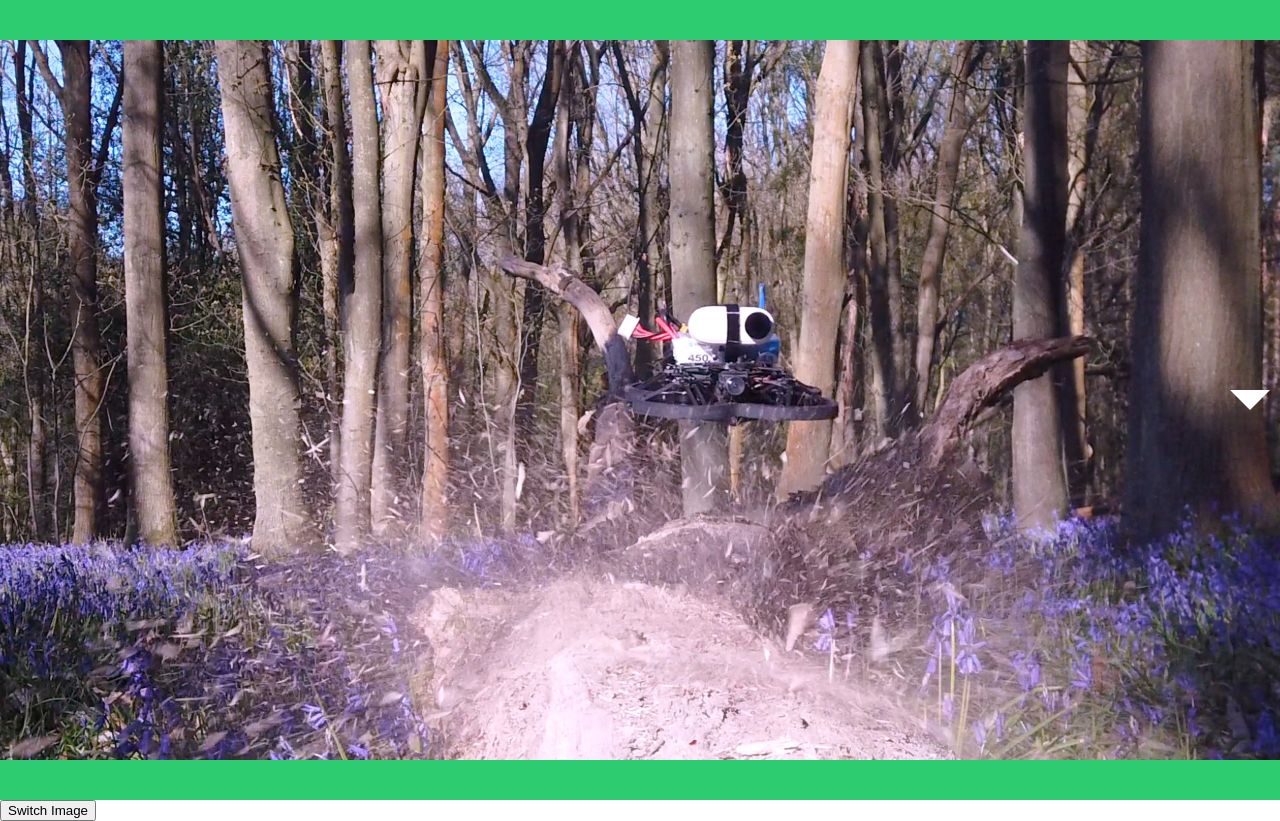
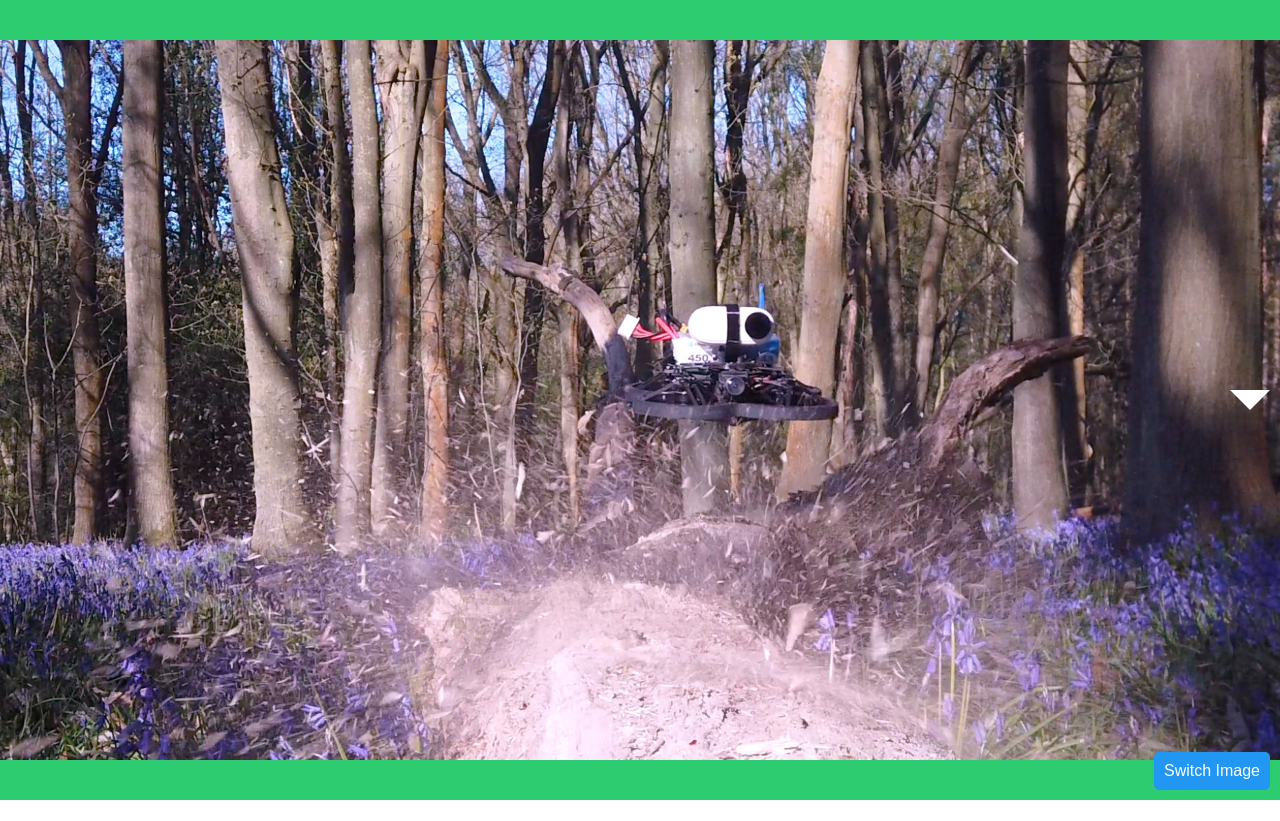
Before and after one commit to FireflyAI1/Before-and-after-swipe-V1, a plain HTML site: page index.html in a window 1280 px wide. After the commit the page ends 800 px from the top, so only its background shows below. Drawn offline with Linux system fonts and the light colour scheme.

Commit message:
Update index.html

```diff
--- a/index.html
+++ b/index.html
@@ -41,9 +41,26 @@
             cursor: pointer;
         }
 
+        #switch-button {
+            position: absolute;
+            bottom: 10px;
+            right: 10px;
+            background-color: #2196F3;
+            color: white;
+            border: none;
+            padding: 10px;
+            border-radius: 5px;
+            font-size: 16px;
+            cursor: pointer;
+        }
+
         @media only screen and (max-width: 600px) {
             #arrow {
                 display: none; /* Hide the arrow on mobile */
+            }
+
+            #switch-button {
+                display: none; /* Hide the switch button on mobile */
             }
         }
     </style>
@@ -54,9 +71,7 @@
         <div id="arrow" onclick="nextImage()"></div>
     </div>
 
-    <div id="switch-container">
-        <button id="switch-button" onclick="toggleImage()">Switch Image</button>
-    </div>
+    <button id="switch-button" onclick="toggleImage()">Switch Image</button>
 
     <script>
         var image = document.querySelector('.image');
```
